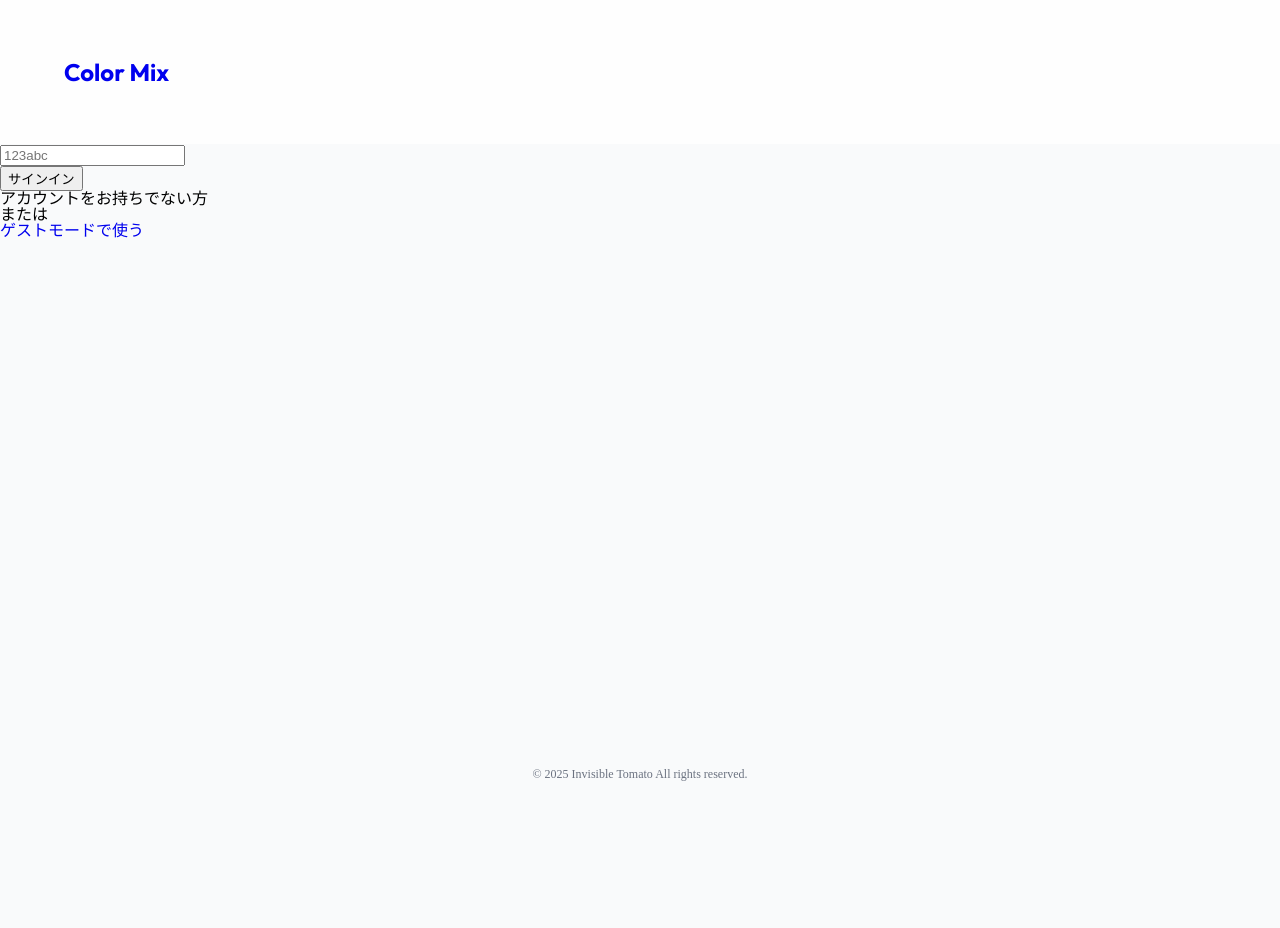
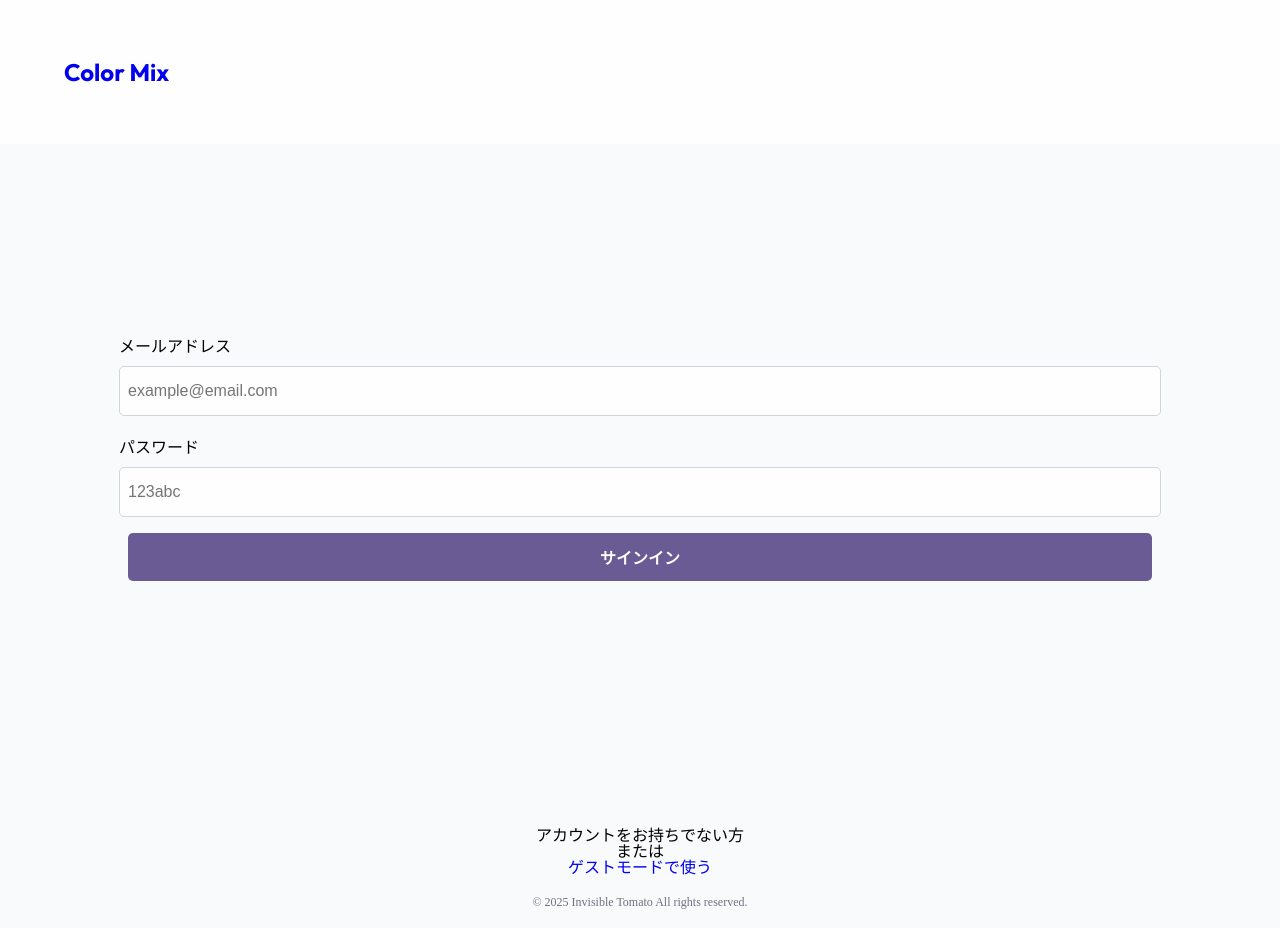
Before and after one commit to InvisibleTomato/color-mix, a Next.js app: page / in a window 1280 px wide. Before the commit the page ends 800 px from the top, so only its background shows below. Built offline with nearby package versions, Linux system fonts and the light colour scheme.

Commit message:
🚧 input Buttonのスタイリング完了

```diff
--- a/src/app/signin/signin.module.css
+++ b/src/app/signin/signin.module.css
@@ -0,0 +1,85 @@
+.title {
+  font-size: 1.5rem;
+  font-weight: 700;
+  color: #6b5b95;
+  margin: 0 auto;
+  width: 100%;
+  text-align: center;
+}
+
+.signinChildrenWrapper {
+  display: flex;
+  flex-direction: column;
+  justify-content: center;
+  align-items: center;
+  width: 100%;
+  height: 100%;
+}
+
+.signinContainer {
+  display: flex;
+  flex-direction: column;
+  justify-content: space-around;
+  align-items: center;
+  height: 100vh;
+}
+
+.emailWrapper {
+  margin-bottom: 1rem;
+}
+
+.emailText {
+  font-size: 1rem;
+  font-weight: 400;
+  justify-content: start;
+  margin-bottom: 0.2rem;
+}
+.passwordText {
+  font-size: 1rem;
+  font-weight: 400;
+  justify-content: start;
+  margin-bottom: 0.2rem;
+}
+
+.emailInput {
+  width: 80vw;
+  height: 2rem;
+  border: 1px solid #d1d5db;
+  border-radius: 5px;
+  padding: 0.5rem;
+  margin: 0.5rem 0;
+  font-size: 1rem;
+  font-weight: 400;
+  color: #6b5b95;
+  background: #fefefe;
+  transition: all 0.3s ease;
+}
+
+.passwordInput {
+  width: 80vw;
+  height: 2rem;
+  border: 1px solid #d1d5db;
+  border-radius: 5px;
+  padding: 0.5rem;
+  margin: 0.5rem 0;
+  font-size: 1rem;
+  font-weight: 400;
+  color: #6b5b95;
+  background: #fefefe;
+  transition: all 0.3s ease;
+}
+
+.signinButton {
+  width: 80vw;
+  height: 3rem;
+  border: none;
+  border-radius: 5px;
+  padding: 0.5rem;
+  margin: 0.5rem 0;
+  font-size: 1rem;
+  font-weight: 700;
+  color: #fefefe;
+  background: #6b5b95;
+  cursor: pointer;
+  transition: all 0.3s ease;
+}
```
